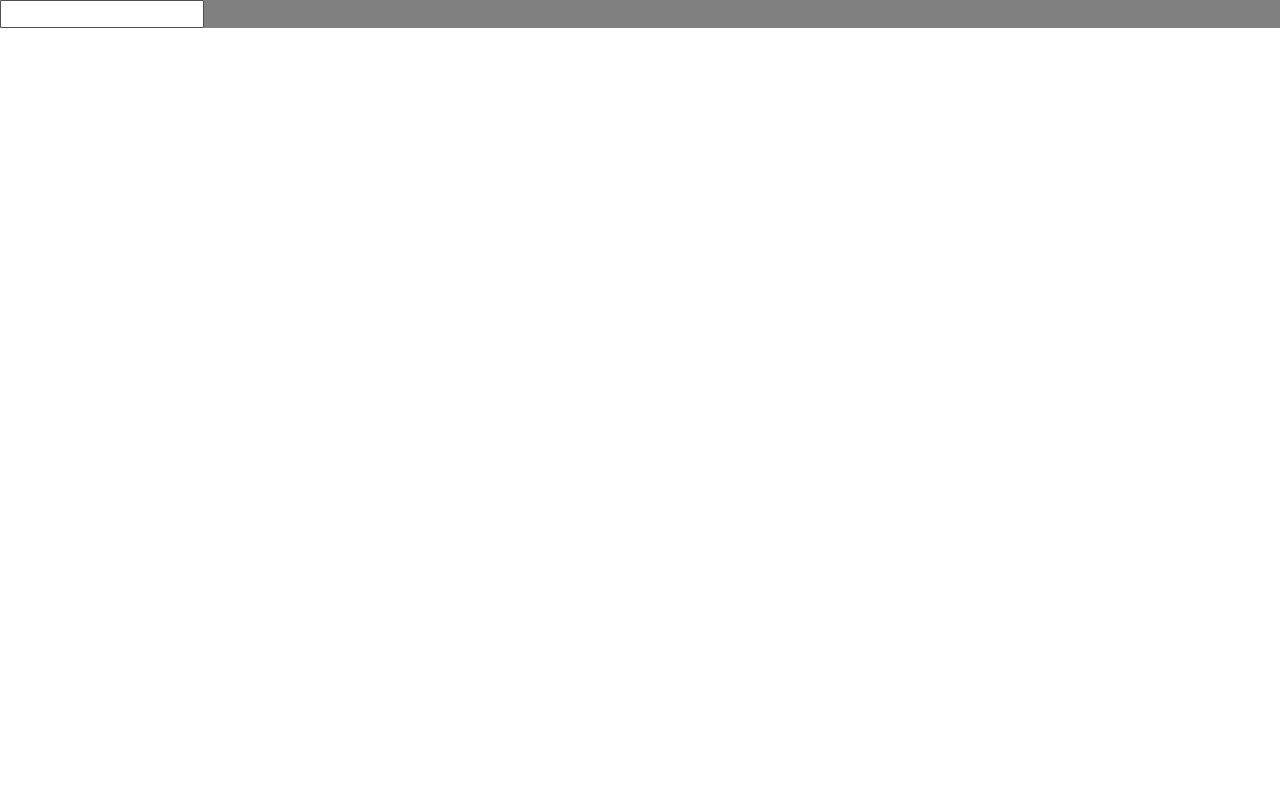
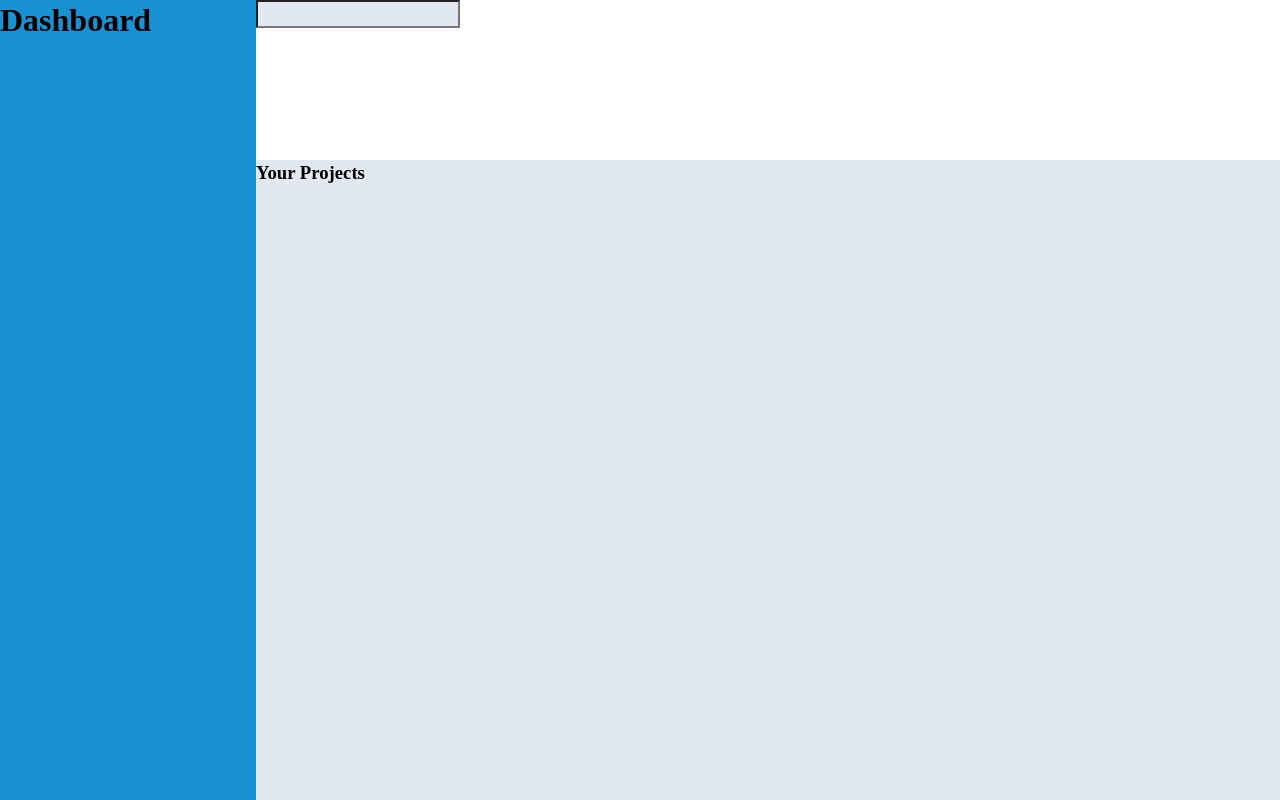
Before and after one commit to subsanddubs11/admin-dashboard, a plain HTML site: page index.html in a window 1280 px wide. Drawn offline with Linux system fonts and the light colour scheme.

Commit message:
Set up grid layout

```diff
--- a/index.html
+++ b/index.html
@@ -14,8 +14,12 @@
         <input type="text" id="site_search" name="site_search">
       </form>
     </div>
-    <div id="sidebar"></div>
-    <div id="main-content"></div>
+    <div id="sidebar">
+      <h1>Dashboard</h1>
+    </div>
+    <div id="main-content">
+      <h3>Your Projects</h3>
+    </div>
   </div>
 </body>
 </html>
--- a/style.css
+++ b/style.css
@@ -1,3 +1,30 @@
+:root {
+  --blue: rgb(25 146 212);
+  --gold: rgb(240 180 41);
+  --gray: rgb(226 232 240);
+}
+
+.container {
+  display: grid;
+  grid-template: 1fr 4fr / 1fr 4fr;
+  min-height: 100vh;
+}
+
 #header {
-  background-color: gray;
+  background-color: white;
 }
+
+#sidebar {
+  background-color: var(--blue);
+  width: 100%;
+  grid-row: 1 / 3;
+  grid-column: 1 / 2;
+}
+
+#main-content {
+  background-color: var(--gray);
+}
+
+input {
+  background-color: var(--gray);
+}
```
